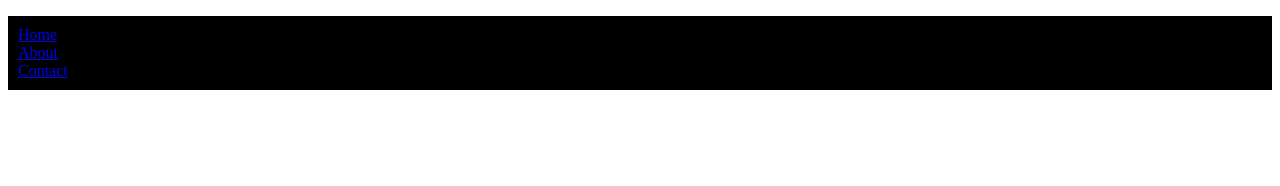
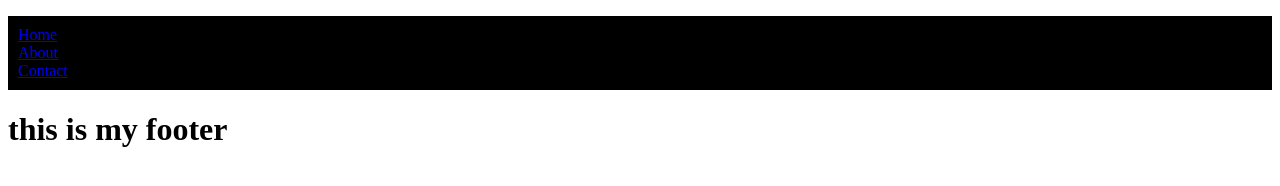
Before and after one commit to him123hey/Test_2020, a plain HTML site: page index.html in a window 1280 px wide. Drawn offline with Linux system fonts and the light colour scheme.

Commit message:
add footer

```diff
--- a/index.html
+++ b/index.html
@@ -14,5 +14,9 @@
         <li><a href="#">About</a></li>
         <li><a href="#">Contact</a></li>
     </ul>
+
+    <footer>
+        <h1>this is my footer</h1>
+    </footer>
 </body>
 </html>
```
